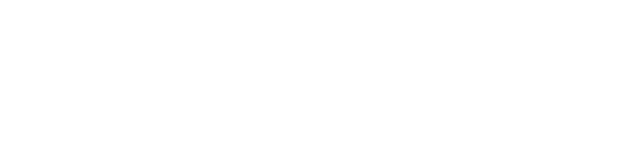
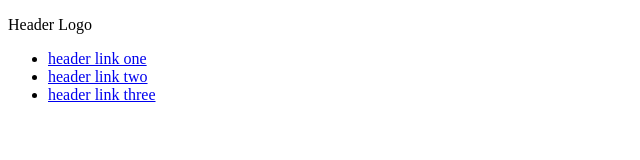
Before and after one commit to YSOdin0/odin-landing-page, a plain HTML site: page index.html in a window 1280 px wide. Shown: the whole page, without its empty margins (0-640 px from the left). Drawn offline with Linux system fonts and the light colour scheme.

Commit message:
Add header content

```diff
--- a/index.html
+++ b/index.html
@@ -6,7 +6,14 @@
     <title>Landing Page</title>
 </head>
 <body>
-    <div class="header"></div>
+    <div class="header">
+        <p class="logo">Header Logo</p>
+        <ul class="links">
+            <li><a href="#">header link one</a></li>
+            <li><a href="#">header link two</a></li>
+            <li><a href="#">header link three</a></li>
+        </ul>
+    </div>
     <div class="main">
         <div class="intro"></div>
         <div class="info-tabs"></div>
```
